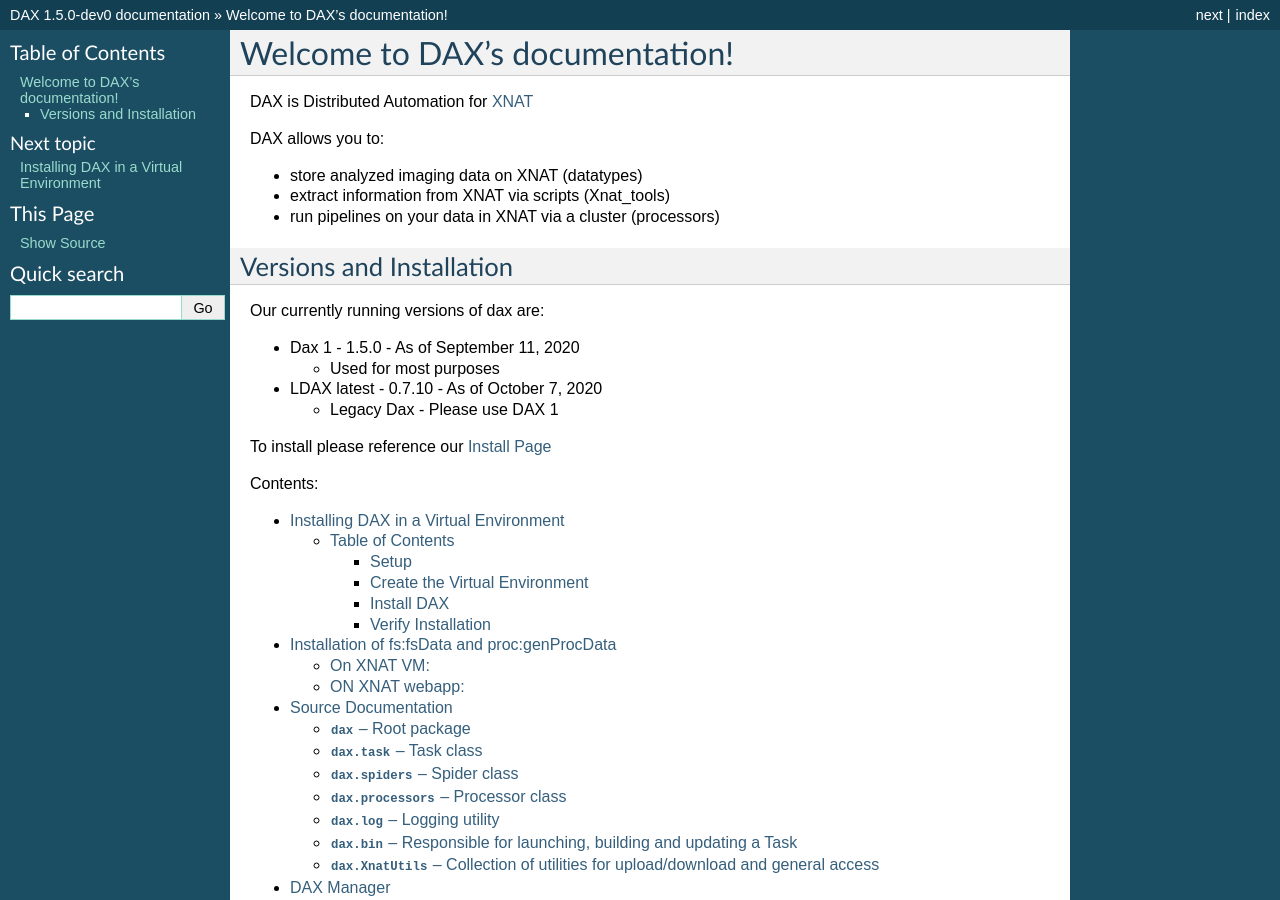
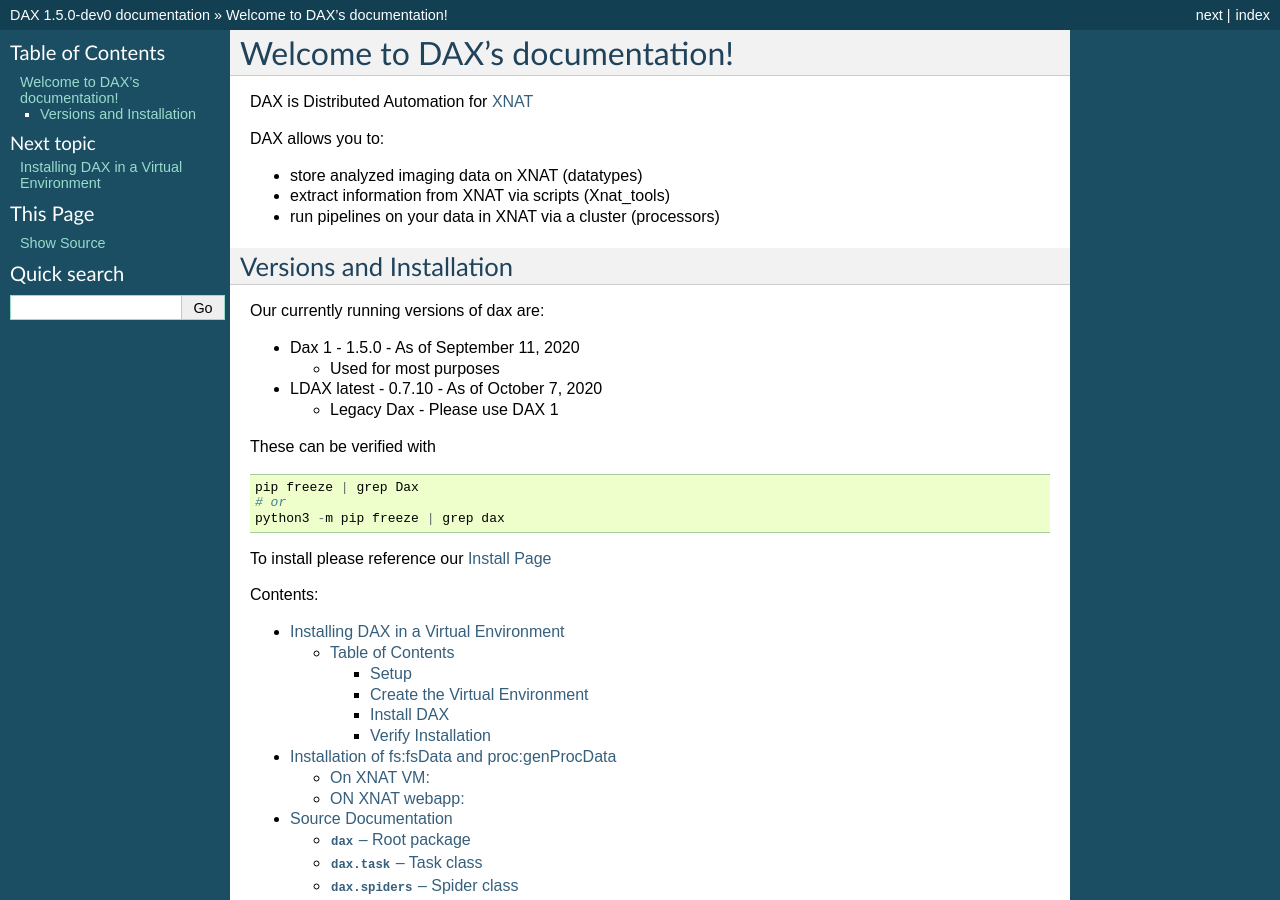
Before and after one commit to VUIIS/dax, a Sphinx documentation site: the page built from docs/index.rst, in a window 1280 px wide and 900 px high. Built offline with Sphinx 7.4.7, drawn with Linux system fonts in a browser that asks for light colours.

Commit message:
Update index.rst

```diff
--- a/docs/index.rst
+++ b/docs/index.rst
@@ -23,6 +23,14 @@
 
   - Legacy Dax - Please use DAX 1
 
+These can be verified with
+
+::
+
+  pip freeze | grep Dax
+  # or
+  python3 -m pip freeze | grep dax
+
 To install please reference our `Install Page <https://dax.readthedocs.io/en/latest/installing_dax_in_a_virtual_environment.html>`_
 
 Contents:
```
